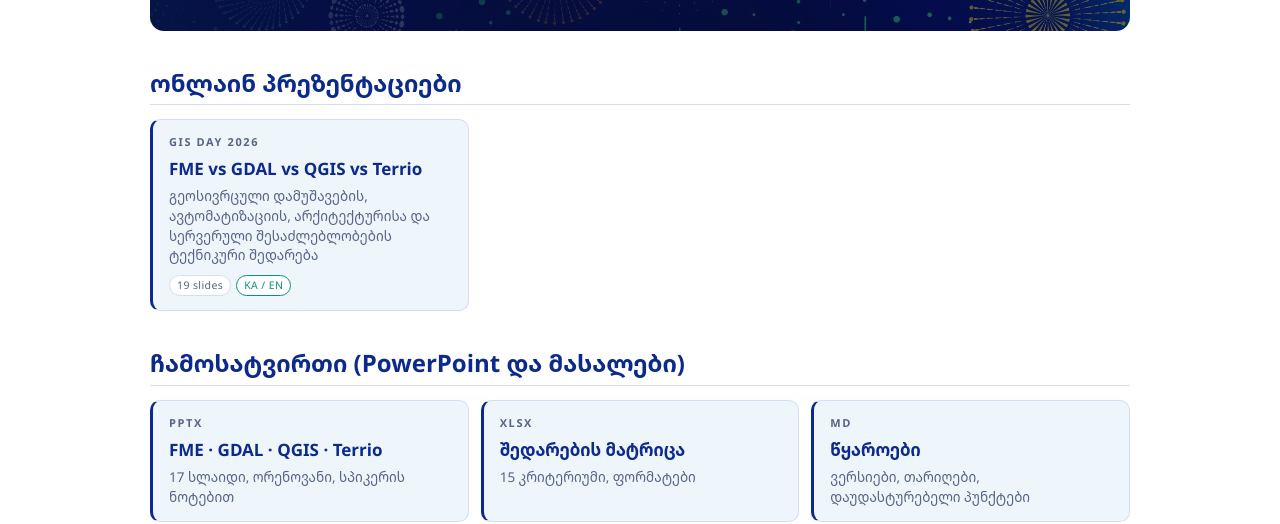
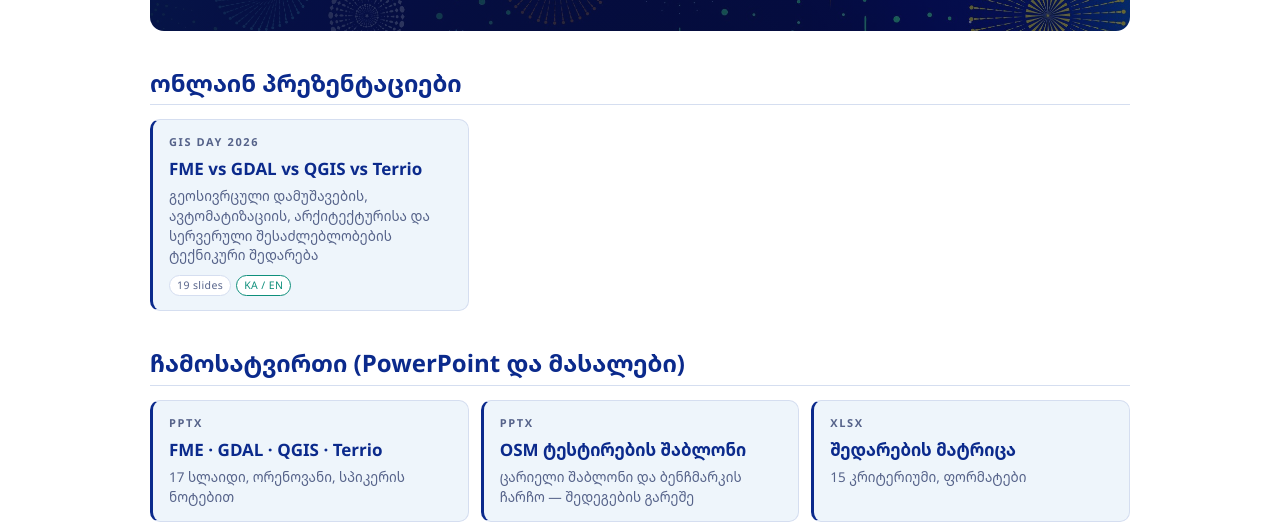
Before and after one commit to GIS-Edu-Georgia/gis-day, a website: page index.html in a window 1280 px wide. Shown: the part 297-821 px from the top of the page. Drawn offline with Linux system fonts and the light colour scheme.

Commit message:
Link the OSM testing template on the landing page
Co-Authored-By: Claude Sonnet 5.5 <noreply@anthropic.com>

```diff
--- a/index.html
+++ b/index.html
@@ -77,6 +77,7 @@
 <h2 class="sec"><span lang="ka">ჩამოსატვირთი (PowerPoint და მასალები)</span><span lang="en">Downloads (PowerPoint and materials)</span></h2>
 <div class="cards">
   <a class="lec" href="downloads/GIS_DAY_FME_GDAL_QGIS_TERRIO.pptx"><div class="wk">PPTX</div><h3>FME · GDAL · QGIS · Terrio</h3><p><span lang="ka">17 სლაიდი, ორენოვანი, სპიკერის ნოტებით</span><span lang="en">17 slides, bilingual, with speaker notes</span></p></a>
+  <a class="lec" href="downloads/GIS_DAY_FME_GDAL_QGIS_TERRIO_TEMPLATE.pptx"><div class="wk">PPTX</div><h3><span lang="ka">OSM ტესტირების შაბლონი</span><span lang="en">OSM testing template</span></h3><p><span lang="ka">ცარიელი შაბლონი და ბენჩმარკის ჩარჩო — შედეგების გარეშე</span><span lang="en">Empty template and benchmark framework — no results</span></p></a>
   <a class="lec" href="downloads/GIS_DAY_COMPARISON_MATRIX.xlsx"><div class="wk">XLSX</div><h3><span lang="ka">შედარების მატრიცა</span><span lang="en">Comparison matrix</span></h3><p><span lang="ka">15 კრიტერიუმი, ფორმატები</span><span lang="en">15 criteria, formats</span></p></a>
   <a class="lec" href="downloads/GIS_DAY_RESEARCH_REFERENCES.md"><div class="wk">MD</div><h3><span lang="ka">წყაროები</span><span lang="en">Research references</span></h3><p><span lang="ka">ვერსიები, თარიღები, დაუდასტურებელი პუნქტები</span><span lang="en">Versions, dates, unverified items</span></p></a>
   <a class="lec" href="downloads/GIS_DAY_BENCHMARK_METHODOLOGY.md"><div class="wk">MD</div><h3><span lang="ka">ბენჩმარკის მეთოდოლოგია</span><span lang="en">Benchmark methodology</span></h3><p><span lang="ka">რეპროდუცირებადი მეთოდი, შედეგების გარეშე</span><span lang="en">Reproducible method, no results</span></p></a>
```
